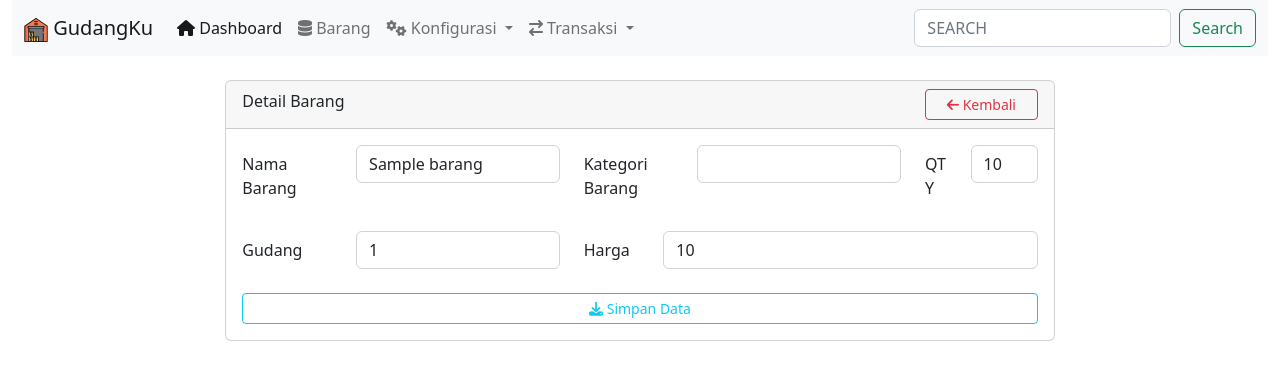
After one commit to naufalfaza/pergudangan, a PHP site: page /pages/detail_barang.php?id=1 in a window 1280 px wide. The commit adds this page. Shown: the top 380 px of the page. Run offline with PHP 8.4, Linux system fonts and the light colour scheme; tables that the repository leaves empty or names only in its code hold one stand-in row (values such as "Sample post"); some libraries are stand-ins or nearby versions.

Commit message:
Pergudangan WEB Update Naufal

```diff
--- /dev/null
+++ b/config.php
@@ -0,0 +1,36 @@
+<?php
+class config{
+
+	var $host = "localhost";
+	var $uname = "root";
+	var $pass = "";
+	var $db = "gudangku";
+
+	function __construct(){
+		mysql_connect($this->host, $this->uname, $this->pass);
+		mysql_select_db($this->db);
+	}
+
+	function data_barang(){
+		$data = mysql_query("select * from barang");
+		while($d = mysql_fetch_array($data)){
+			$hasil[] = $d;
+		}
+		return $hasil;
+	}
+
+	function detail_barang($id){
+		$data = mysql_query("select * from barang where id = '$id'");
+		while($d = mysql_fetch_array($data)){
+			$hasil[] = $d;
+		}
+		return $hasil;
+	}
+
+	function input_barang($nama,$kategori,$qty,$id_gudang,$harga,$status){
+		mysql_query("insert into barang  (nama,kategori,qty,id_gudang,harga,status) values('$nama','$kategori','$qty','$id_gudang','$harga','$status')");
+
+	}
+}
+
+?>
--- /dev/null
+++ b/pages/detail_barang.php
@@ -0,0 +1,85 @@
+<?php include '../struktur/head.php' ?>
+<?php
+	$id = $_GET['id'];
+	include '../config.php';
+	$db = new config;
+	foreach ($db->detail_barang($id) as $data) {
+
+?>
+<div class="container-fluid">
+	<div class="form-group row">
+		<div class="col-md-2"></div>
+		<div class="col-md-8">
+			<div class="card">
+				<div class="card-header">
+					<div class="form-group row">
+						<div class="col-md-10">
+							Detail Barang
+						</div>
+						<div class="col-md-2">
+							<a href="barang.php" class="btn btn-outline-danger btn-sm col-md-12"><i class="fas fa-arrow-left"></i> Kembali</a>
+						</div>
+					</div>
+				</div>
+				<div class="card-body">
+					<form action="../proses.php?aksi=tambah_barang" method="post">
+						<div class="form-group row">
+							<div class="col-md-5">
+								<div class="form-group row">
+									<label class="col-form-label col-md-4">Nama Barang</label>
+									<div class="col-md-8">
+										<input type="text" name="nama" class="form-control" value="<?php echo $data['nama']?>" required>
+									</div>
+								</div>
+							</div>
+							<div class="col-md-5">
+								<div class="form-group row">
+									<label class="col-form-label col-md-4">Kategori Barang</label>
+									<div class="col-md-8">
+										<select class="form-control" id="kategori" name="kategori" required>
+											<option></option>
+											<option value="elektronik">Eletronik</option>
+											<option value="baju">Baju</option>
+										</select>
+									</div>
+								</div>
+							</div>
+							<div class="col-md-2">
+								<div class="form-group row">
+									<label class="col-form-label col-md-4">QTY</label>
+									<div class="col-md-8">
+										<input type="text" name="qty" class="form-control" value="<?php echo $data['qty']?>" required>
+									</div>
+								</div>
+							</div>
+							<div class="col-md-5">
+								<br>
+								<div class="form-group row">
+									<label class="col-form-label col-md-4">Gudang</label>
+									<div class="col-md-8">
+										<input type="text" name="id_gudang" class="form-control" value="1" required>
+									</div>
+								</div>
+							</div>
+							<div class="col-md-7">
+								<br>
+								<div class="form-group row">
+									<label class="col-form-label col-md-2">Harga</label>
+									<div class="col-md-10">
+										<input type="text" name="harga" class="form-control" value="<?php echo $data['harga']?>" required>
+									</div>
+								</div>
+							</div>
+							<div class="col-md-12">
+								<br>
+								<button type="submit" class="btn btn-outline-info btn-sm col-md-12"><i class="fas fa-download"></i> Simpan Data</button>
+							</div>
+						</div>
+					</form>
+				</div>
+			</div>
+		</div>
+	</div>
+</div>
+<?php } ?>
+<?php include '../struktur/foot.php' ?>
--- a/foot.php
+++ b/struktur/foot.php
@@ -3,6 +3,7 @@
 <!-- Leaflet -->
 <script src="https://unpkg.com/leaflet@1.8.0/dist/leaflet.js" integrity="sha512-BB3hKbKWOc9Ez/TAwyWxNXeoV9c1v6FIeYiBieIWkpLjauysF18NzgR1MBNBXf8/KABdlkX68nAhlwcDFLGPCQ==" crossorigin=""></script>
 <script type="text/javascript">
+
 //  Latitude, Longitude
     var map = L.map('gudang_maps').setView([-6.8980319, 107.6352862], 13);
 
--- a/head.php
+++ b/struktur/head.php
@@ -16,46 +16,41 @@
 <div class="container-fluid">
 	<nav class="navbar navbar-expand-lg bg-light">
 	  <div class="container-fluid">
-	    <a class="navbar-brand" href="#"><img src="img/warehouse.png"> GudangKu</a>
+	    <a class="navbar-brand" href="#"><img src="../img/warehouse.png"> GudangKu</a>
 	    <button class="navbar-toggler" type="button" data-bs-toggle="collapse" data-bs-target="#navbarSupportedContent" aria-controls="navbarSupportedContent" aria-expanded="false" aria-label="Toggle navigation">
 	      <span class="navbar-toggler-icon"></span>
 	    </button>
 	    <div class="collapse navbar-collapse" id="navbarSupportedContent">
 	      <ul class="navbar-nav me-auto mb-2 mb-lg-0">
 	        <li class="nav-item">
-	          <a class="nav-link active" aria-current="page" href="index.php">Dashboard</a>
+	          <a class="nav-link active" aria-current="page" href="dashboard.php"><i class="fas fa-home"></i> Dashboard</a>
 	        </li>
 	        <li class="nav-item">
-	          <a class="nav-link" href="#">Barang</a>
+	          <a class="nav-link" href="barang.php"><i class="fas fa-database"></i> Barang</a>
 	        </li>
 	        <li class="nav-item dropdown">
 	          <a class="nav-link dropdown-toggle" href="#" id="navbarDropdown" role="button" data-bs-toggle="dropdown" aria-expanded="false">
-	            Gudang
+	            <i class="fas fa-cogs"></i> Konfigurasi
 	          </a>
 	          <ul class="dropdown-menu" aria-labelledby="navbarDropdown">
-	            <li><a class="dropdown-item" href="#">Pakaian</a></li>
-	            <li><a class="dropdown-item" href="#">Elektronik</a></li>
-	            <li><a class="dropdown-item" href="#">Makanan Atau Minuman</a></li>
-	            <li><a class="dropdown-item" href="#">Suku Cadang</a></li>
+	            <li><a class="dropdown-item" href="#">Kategori</a></li>
 	          </ul>
 	        </li>
 	        <li class="nav-item dropdown">
 	          <a class="nav-link dropdown-toggle" href="#" id="navbarDropdown" role="button" data-bs-toggle="dropdown" aria-expanded="false">
-	            Transaksi
+	            <i class="fas fa-exchange"></i> Transaksi
 	          </a>
 	          <ul class="dropdown-menu" aria-labelledby="navbarDropdown">
-	            <li><a class="dropdown-item" href="#">Pesanan</a></li>
-	            <li><a class="dropdown-item" href="#">Pengiriman</a></li>
-	            <li><a class="dropdown-item" href="#">Barang Reject</a></li>
-	            <li><a class="dropdown-item" href="#">Barang Diterima</a></li>
+	            <li><a class="dropdown-item" href="#">Barang Rusak</a></li>
 	          </ul>
 	        </li>
 	      </ul>
-	      <form class="d-flex" role="search">
-	        <input class="form-control me-2" type="search" placeholder="Search" aria-label="Search">
+	      <form class="d-flex" role="search" action="../proses.php?aksi=search" method="post">
+	        <input class="form-control me-2" name="cari" type="search" placeholder="Search" aria-label="Search" style="text-transform:uppercase">
 	        <button class="btn btn-outline-success" type="submit">Search</button>
 	      </form>
 	    </div>
 	  </div>
 	</nav>
 </div>
+<br>
```
Also changed, not shown: index.php (+76 -2 lines), pages/barang.php (added, +49 -0 lines), pages/dashboard.php (added, +74 -0 lines), pages/tambah_barang.php (added, +77 -0 lines), proses.php (added, +21 -0 lines).
